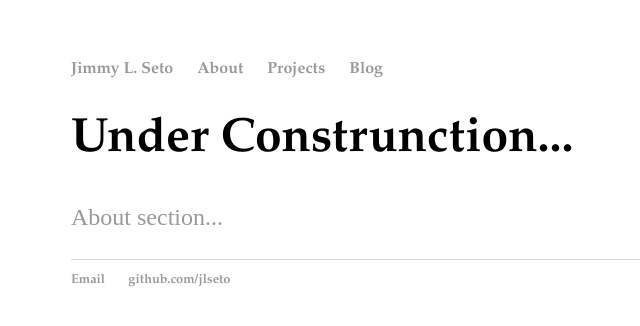
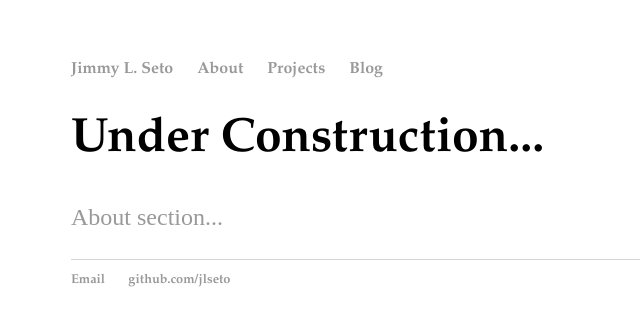
Before and after one commit to JLSeto/blog_angular, a Jekyll site: the page built from index.html, in a window 1280 px wide. Shown: the top 326 px of the page, without its empty margins (121-761 px from the left). Built offline with Jekyll 4.4.1, drawn with Linux system fonts in a browser that asks for light colours.

Commit message:
Update index.html

```diff
--- a/index.html
+++ b/index.html
@@ -3,6 +3,6 @@ layout: default
 title: Hello World, JLSeto
 ---
 <div class="hello">
-	<h1>Under Construnction...</h1>
+	<h1>Under Construction...</h1>
 	<p> <a href="/about">About section...</a></p>
 </div>
```
